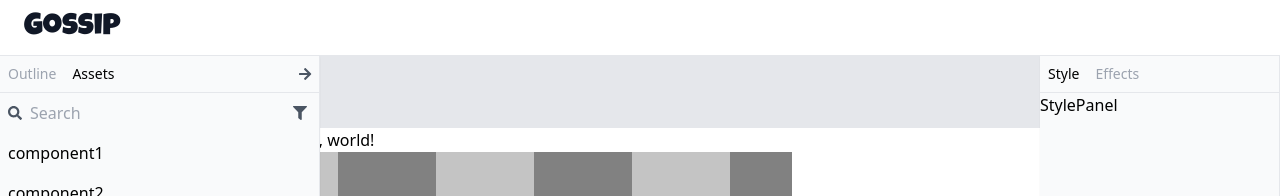
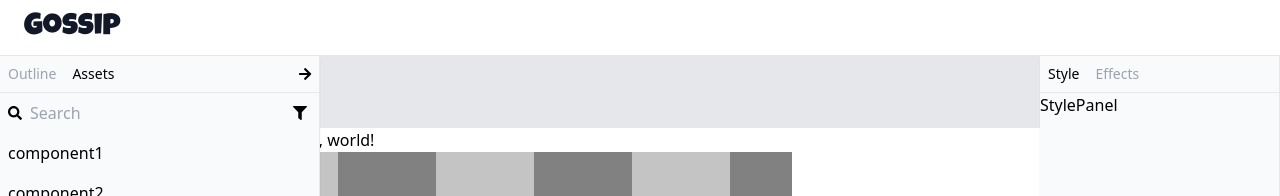
Before and after one commit to gossip-ink/gossip, a React app: page /editor in a window 1280 px wide. Shown: the top 196 px of the page. Built offline with nearby package versions, Linux system fonts and the light colour scheme.

Commit message:
chore(Icon): remove default class text-gray-600

```diff
--- a/src/components/Icon.tsx
+++ b/src/components/Icon.tsx
@@ -3,7 +3,7 @@ import { FontAwesomeIcon, FontAwesomeIconProps } from "@fortawesome/react-fontaw
 import classNames from "classnames";
 
 const Icon: React.FC<IconProps> = ({ className, ...restProps }) => {
-  const classes = classNames("text-gray-600", className);
+  const classes = classNames(className);
   return <FontAwesomeIcon className={classes} size="sm" {...restProps} />;
 };
 
```
